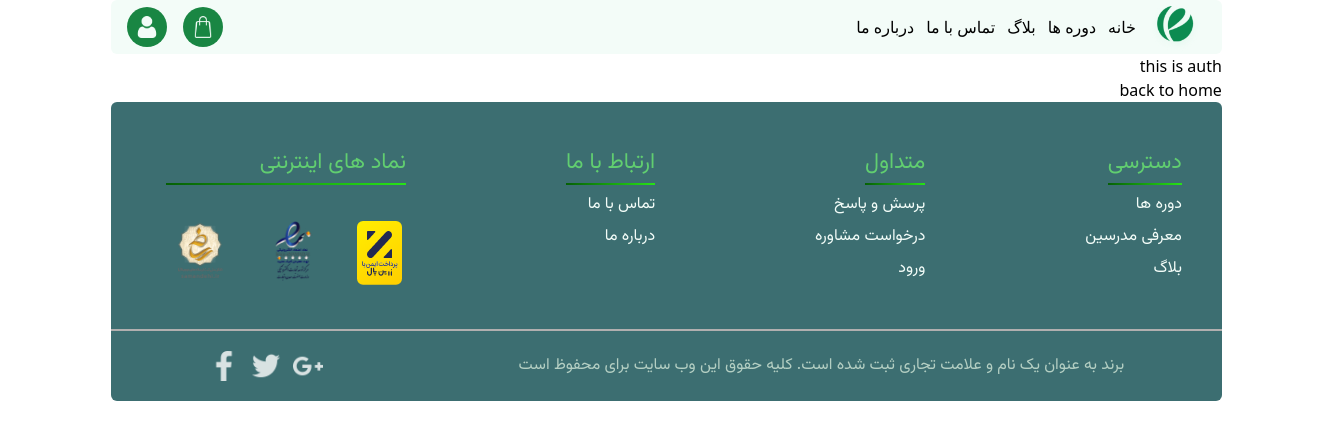
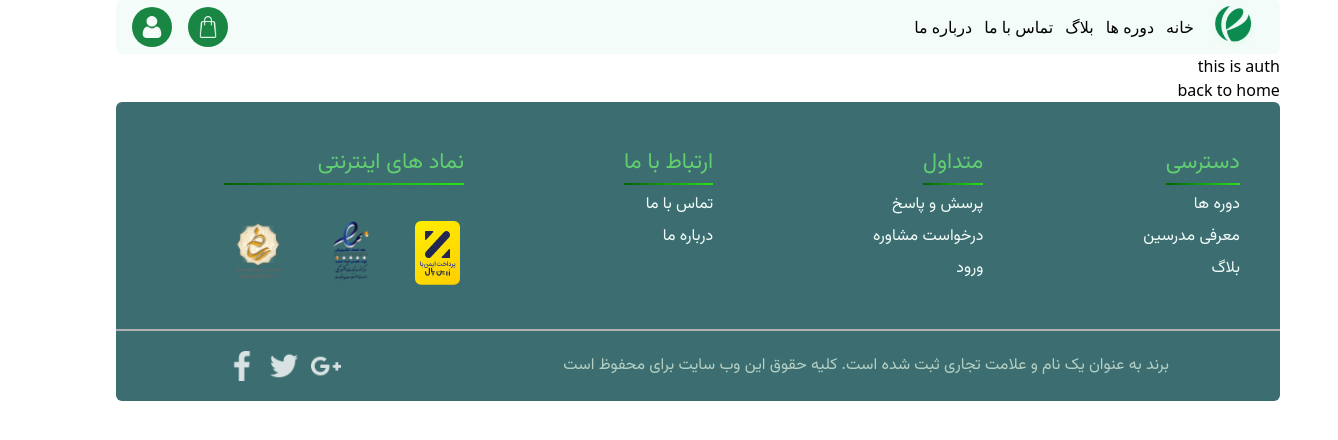
Before and after one commit to MJavadDe/e-commerc-, a Next.js app: page /auth in a window 1280 px wide. Shown: the top 440 px of the page, 1338 px wide, since content can reach past the window. Built offline with nearby package versions, Linux system fonts and the light colour scheme.

Commit message:
Header and footer w-screen added

```diff
--- a/Components/layout.js
+++ b/Components/layout.js
@@ -8,12 +8,17 @@ const Layout = ({ title, children }) => {
         <title>{`${title} - online course`}</title>
         <link rel="preconnect" href="https://fonts.googleapis.com" />
         <link rel="preconnect" href="https://fonts.gstatic.com" crossorigin />
-        <link href="https://fonts.googleapis.com/css2?family=Signika:wght@300;400&family=Vazirmatn:wght@100;300;400;700&display=swap" rel="stylesheet" />
+        <link
+          href="https://fonts.googleapis.com/css2?family=Signika:wght@300;400&family=Vazirmatn:wght@100;300;400;700&display=swap"
+          rel="stylesheet"
+        />
       </Head>
-      <Navbar />
+      <header className="w-screen">
+        <Navbar />
+      </header>
       <main>{children}</main>
-      <footer>
-        <Footer/>
+      <footer className="w-screen">
+        <Footer />
       </footer>
     </>
   );
```
